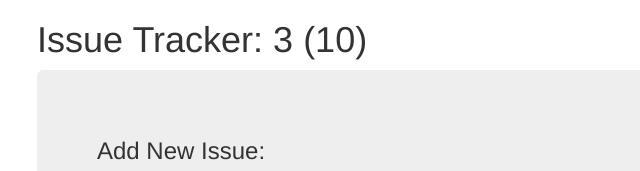
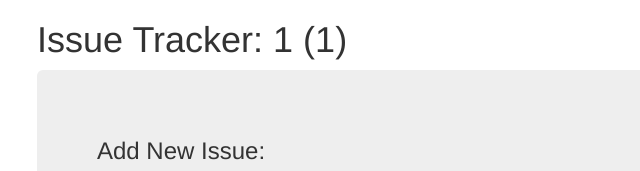
Before and after one commit to Nuralam30/solve-issues, a plain HTML site: page index.html in a window 1280 px wide. Both pictures are taken after typing "Sample", "Sample" into the empty fields and a click on the button "Add". Shown: the top 171 px of the page, 33-673 px from the left. Drawn offline with nearby package versions, Linux system fonts and the light colour scheme.

Commit message:
alhamdulillah done successfully

```diff
--- a/index.html
+++ b/index.html
@@ -11,8 +11,8 @@
   <body onload="fetchIssues()">
     <div class="container">
       <h1>Issue Tracker:
-        <span id="active-issue">3</span>
-        <span id="total-issue">(10)</span>
+        <span id="active-issue"></span>
+        (<span id="total-issue"></span>)
       </h1>
       <div class="jumbotron">
         <h3>Add New Issue:</h3>
--- a/main.js
+++ b/main.js
@@ -25,7 +25,6 @@ const closeIssue = id => {
   const issues = JSON.parse(localStorage.getItem('issues'));
   const currentIssue = issues.find(issue => issue.id == id);
   currentIssue.status = 'Closed';
-  console.log(currentIssue.status)
   localStorage.setItem('issues', JSON.stringify(issues));
   fetchIssues();
 }
@@ -34,6 +33,7 @@ const deleteIssue = id => {
   const issues = JSON.parse(localStorage.getItem('issues'));
   const remainingIssues = issues.filter(issue => issue.id != id );
   localStorage.setItem('issues', JSON.stringify(remainingIssues));
+  fetchIssues();
 }
 
 const fetchIssues = () => {
@@ -54,4 +54,23 @@ const fetchIssues = () => {
                                 <a href="#" id="delete-btn" onclick="deleteIssue(${id})" class="btn btn-danger">Delete</a>
                               </div>`;
   }
+  totalIssue()
 }
+
+
+function totalIssue(){
+  const issues = JSON.parse(localStorage.getItem('issues'));
+  var totalCount = 0;
+  var activeCount = 0;
+
+  for (let i = 0; i < issues.length; i++) {
+    if(issues[i].status != "Closed"){
+      activeCount++
+    }
+
+    totalCount++
+  }
+
+  document.getElementById('active-issue').innerHTML = activeCount;
+  document.getElementById('total-issue').innerHTML = totalCount;
+}
```
